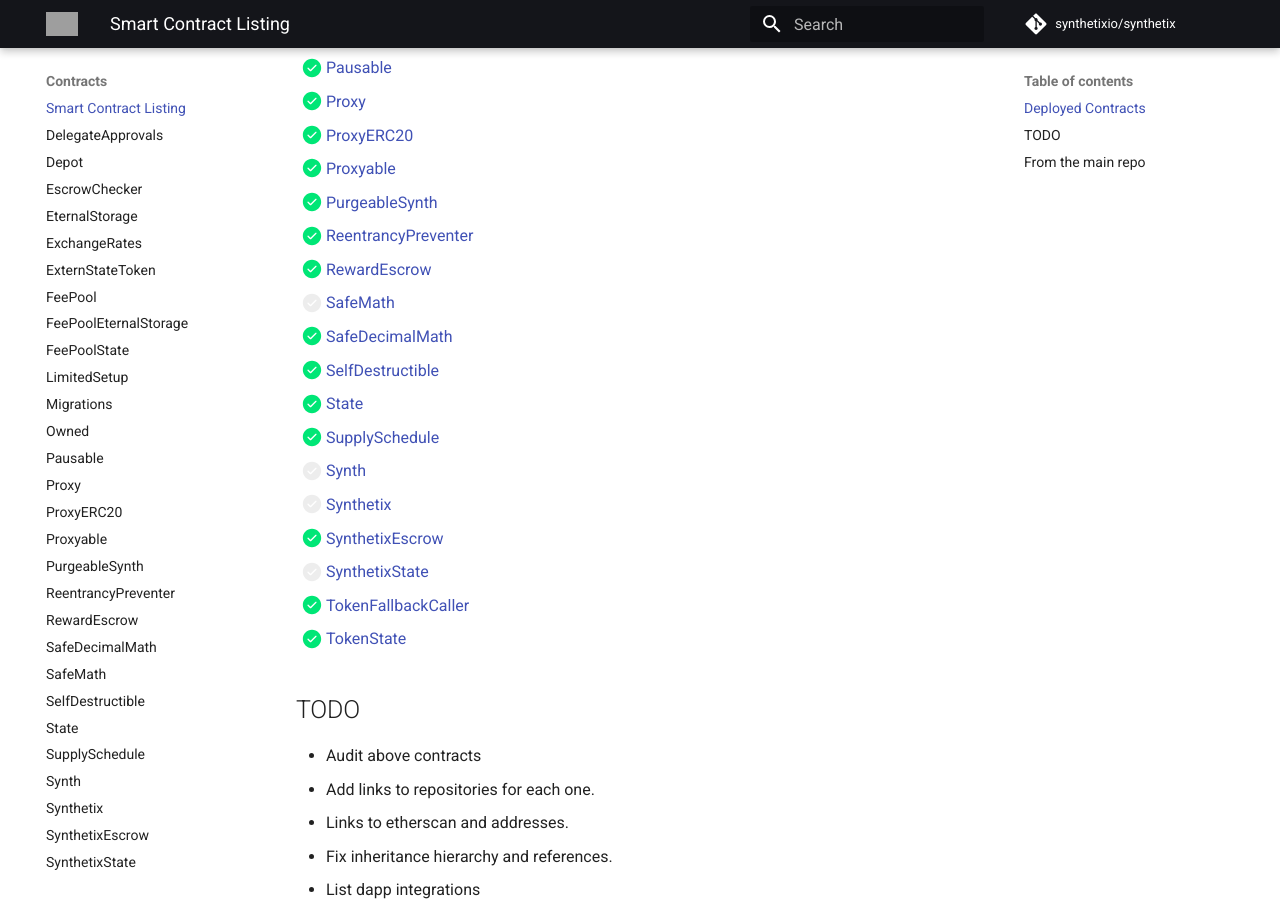
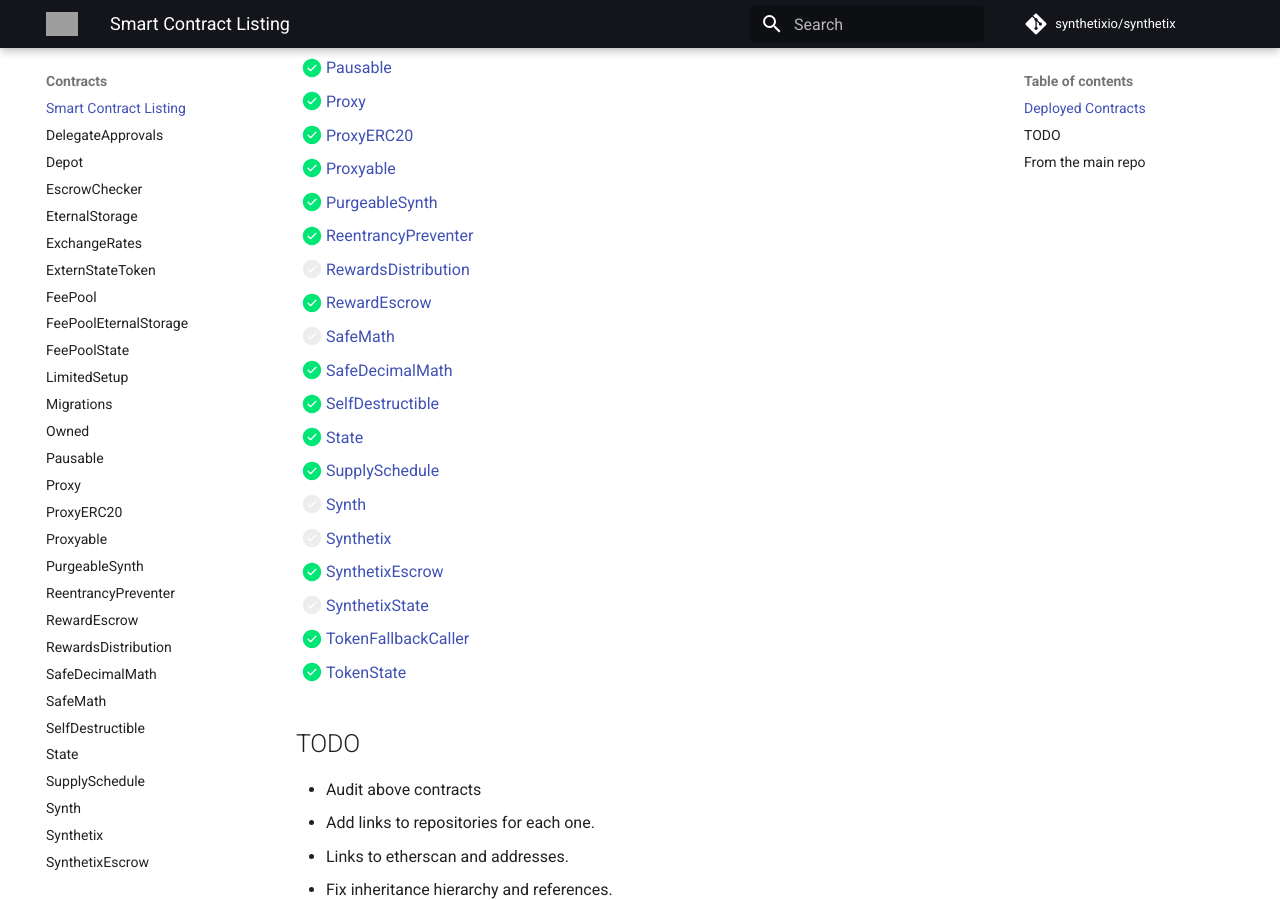
Before and after one commit to Synthetixio/synthetix, an MkDocs documentation site: the page built from docs/contracts/index.md, in a window 1280 px wide and 900 px high, scrolled down 668 px. Built offline with MkDocs 1.6.1 and Material for MkDocs 9.7.7, drawn with Linux system fonts in a browser that asks for light colours; comment, search, counter and statistics services are not loaded; grey boxes are pictures that could not be loaded.

Commit message:
RewardsDistribution notes scaffold.

```diff
--- a/docs/contracts/index.md
+++ b/docs/contracts/index.md
@@ -22,6 +22,7 @@
 * [x] [Proxyable](Proxyable.md)
 * [x] [PurgeableSynth](PurgeableSynth.md)
 * [x] [ReentrancyPreventer](ReentrancyPreventer.md)
+* [ ] [RewardsDistribution](RewardsDistribution.md)
 * [x] [RewardEscrow](RewardEscrow.md)
 * [ ] [SafeMath](SafeMath.md)
 * [x] [SafeDecimalMath](SafeDecimalMath.md)
```
Also changed, not shown: docs/contracts/RewardsDistribution.md (added, +1 -0 lines).
